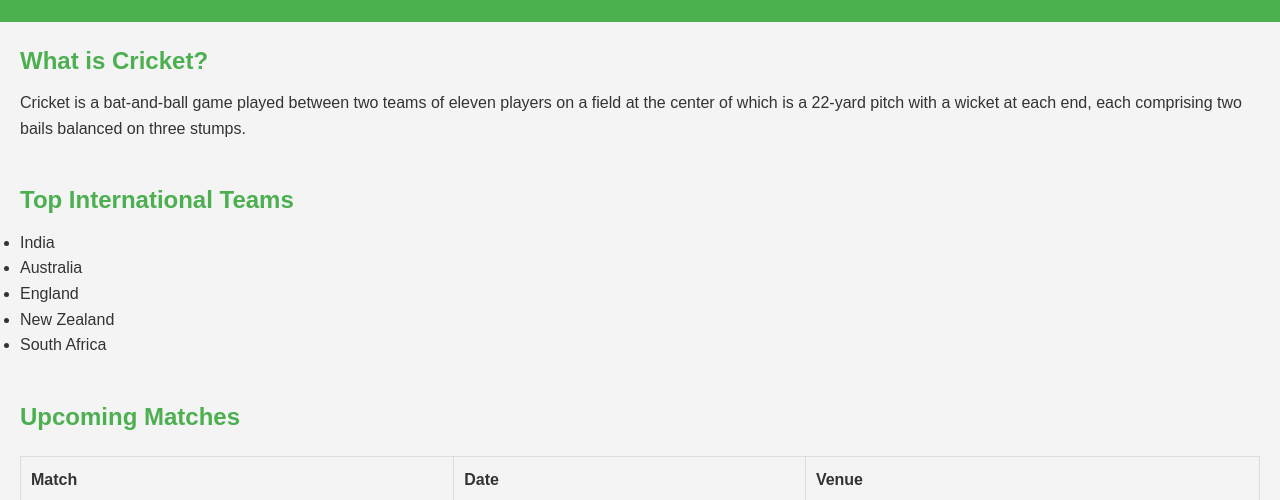
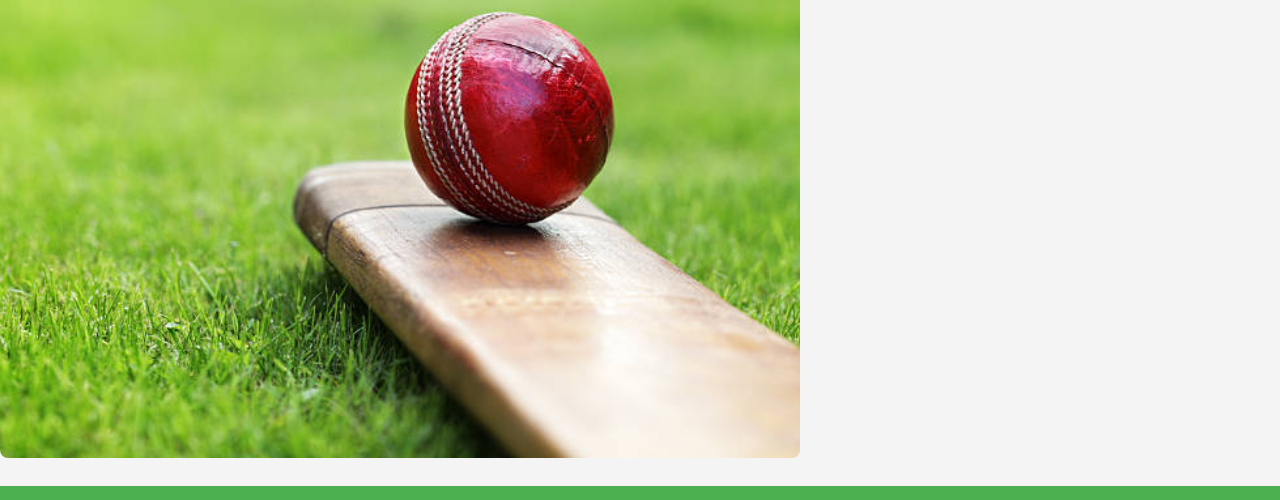
Before and after one commit to LK037/cric, a plain HTML site: page index.html in a window 1280 px wide. Shown: the part 95-595 px from the top of the page. Drawn offline with Linux system fonts and the light colour scheme.

Commit message:
Update index.html

```diff
--- a/index.html
+++ b/index.html
@@ -7,6 +7,8 @@
     <link rel="stylesheet" href="styles.css">
 </head>
 <body>
+        <img src="istockphoto-177427917-612x612.jpg" alt="Cricket Banner" class="hero-image">
+
     <header>
         <h1>Cricket World</h1>
         <nav>
```
